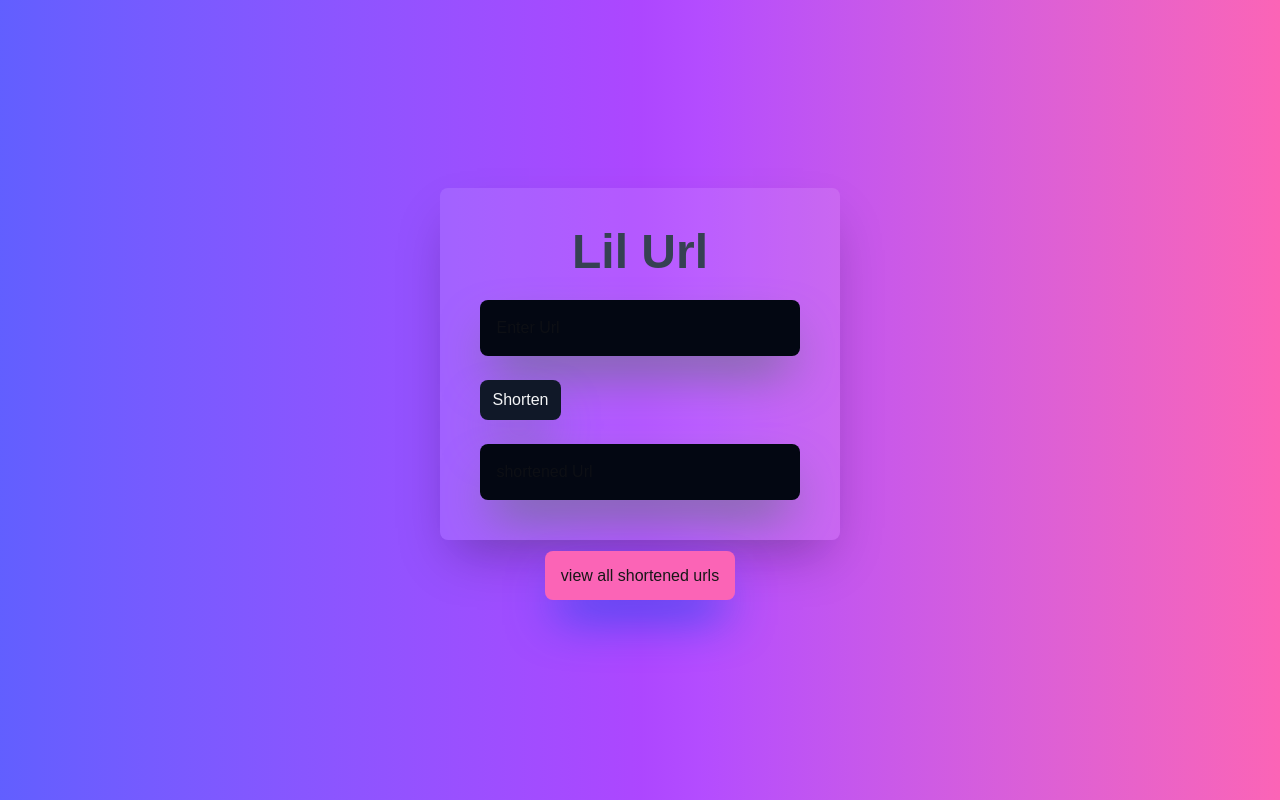
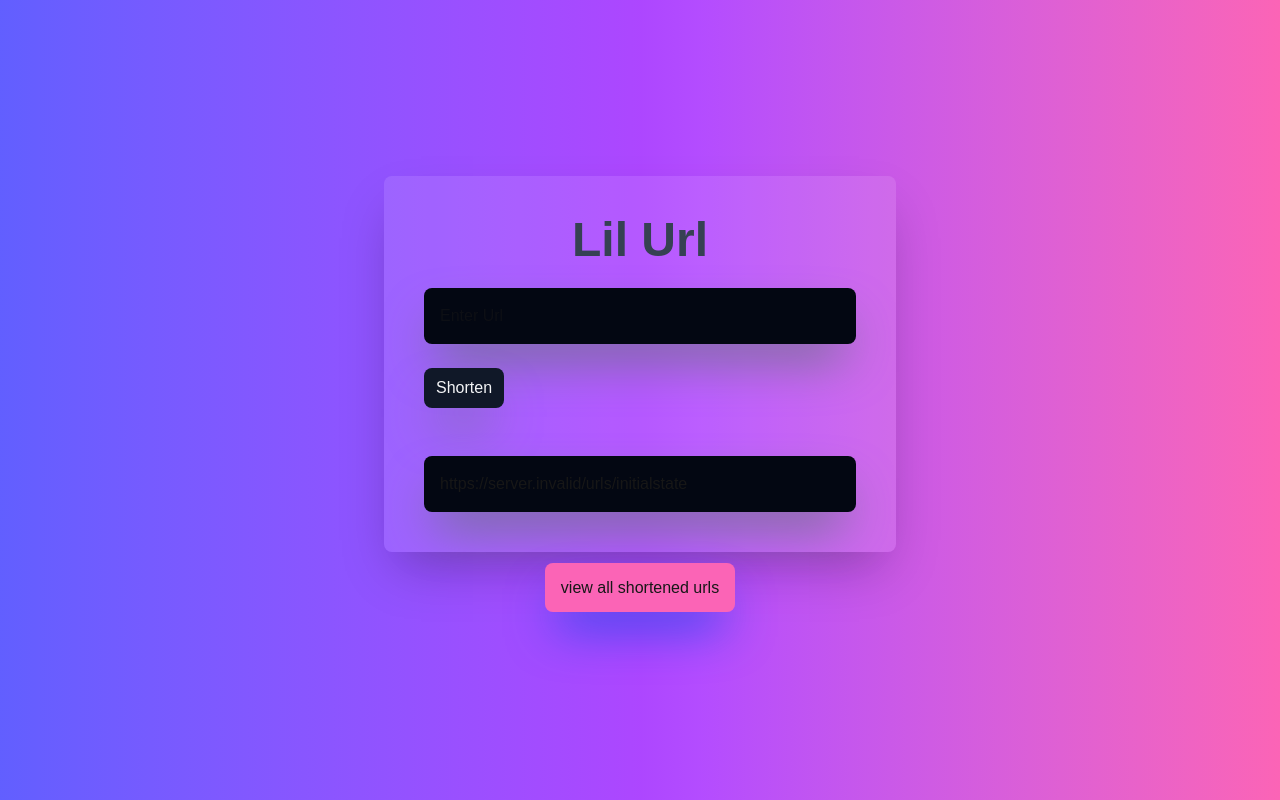
Before and after one commit to Sourabh-km13/lilurl, a Next.js app: page / in a window 1280 px wide. Built offline with nearby package versions, Linux system fonts and the light colour scheme; no server answers.

Commit message:
shortUrl now visible on home page

```diff
--- a/package.json
+++ b/package.json
@@ -3,7 +3,7 @@
   "version": "0.1.0",
   "private": true,
   "scripts": {
-    "dev": "next dev",
+    "dev": "next dev --turbopack",
     "build": "next build",
     "start": "next start",
     "lint": "next lint"
--- a/src/app/page.tsx
+++ b/src/app/page.tsx
@@ -1,42 +1,51 @@
 "use client"
 
 import Link from "next/link"
-import { useState, useTransition } from "react"
+import {useActionState} from "react"
 import { shortenUrl } from "./serverActions/ShortenUrlAction"
+
+
 
 export default function Home() {
 
-
+  const[state , formAction , isPending]=useActionState(shortenUrl ,"initialstate")
   return (
     <div className="min-h-screen flex flex-col items-center justify-center bg-gradient-to-r from-indigo-500 via-purple-500 to-pink-400">
       <div className="p-10 bg-white/10 rounded-lg shadow-2xl max-w-lg">
         <h1 className="text-5xl font-bold mb-6 text-center text-gray-700">
-
           Lil Url
         </h1>
-        <form method="POST" action={shortenUrl} className="space-y-6 ">
+        <form method="POST"  action={formAction} className="space-y-6 ">
           <input
             type="text"
             placeholder="Enter Url "
             name="originalUrl"
             className="w-full bg-gray-950 p-4 rounded-lg shadow-2xl shadow-gray-500"
+
           />
-          <button type="submit" className="outline-none bg-gray-900 text-gray-100 px-3 py-2 rounded-lg shadow-2xl shadow-gray-500">
+
+          <button
+            type="submit"
+            // onClick={handleSubmit}
+            className="outline-none bg-gray-900 text-gray-100 px-3 py-2 rounded-lg shadow-2xl shadow-gray-500 cursor-pointer"
+          >
             Shorten
           </button>
-
-        </form>
           <input
-
+          value={`${process.env.NEXT_PUBLIC_BASE_URL}/urls/${state.toString()}`}
           type="text"
           placeholder="shortened Url"
           name="ShortUrl"
           className="w-full mt-6 bg-gray-950 p-4 rounded-lg shadow-2xl shadow-gray-500"
         />
+        </form>
 
       </div>
       <div className="shadow-2xl shadow-blue-700 m-6">
-          <Link className="text-center p-4 bg-pink-400 rounded-lg shadow-2xl shadow-blue-700  hover:bg-pink-500" href={"/urls"}>
+        <Link
+          className="text-center p-4 bg-pink-400 rounded-lg shadow-2xl shadow-blue-700  hover:bg-pink-500"
+          href={"/urls"}
+        >
           <span> view all shortened urls</span>
         </Link>
       </div>
--- a/src/app/serverActions/ShortenUrlAction.ts
+++ b/src/app/serverActions/ShortenUrlAction.ts
@@ -2,13 +2,12 @@
 import { UrlShortener } from "@/services/UrlShortenService";
 import { revalidatePath } from "next/cache";
 
-export const shortenUrl  = async(formData : FormData)=>{
+export const shortenUrl  = async(prevState:any ,formData : FormData):Promise<String>=>{
 
     const originalUrl = formData.get('originalUrl') as string;
     console.log('original url passed', originalUrl);
     const shortenerService = new UrlShortener();
     const response = await shortenerService.shortenUrl(originalUrl);
-
     revalidatePath('/urls')
-
+    return response as string
 }
--- a/src/app/urls/page.tsx
+++ b/src/app/urls/page.tsx
@@ -15,7 +15,7 @@ export default async function UrlList() {
     let urls;
     try {
         urls = await fetchUrls();
-        console.log(urls)
+
     } catch(error) {
         console.log(error);
         return (
--- a/src/services/UrlShortenService.ts
+++ b/src/services/UrlShortenService.ts
@@ -28,4 +28,8 @@ export class UrlShortener{
     async getUrlByShortUrl (shortUrl:string){
         return await this.urlRepository.getUrlByShortUrl(shortUrl);
     }
+    async getUrlByOriginalUrl (OriginalUrl:string){
+        const response=  await this.urlRepository.getUrlByOriginalUrl(OriginalUrl);
+        return (response?.shortUrl)
+    }
 }
```
Lines whose indentation alone changed are shown as unchanged.
